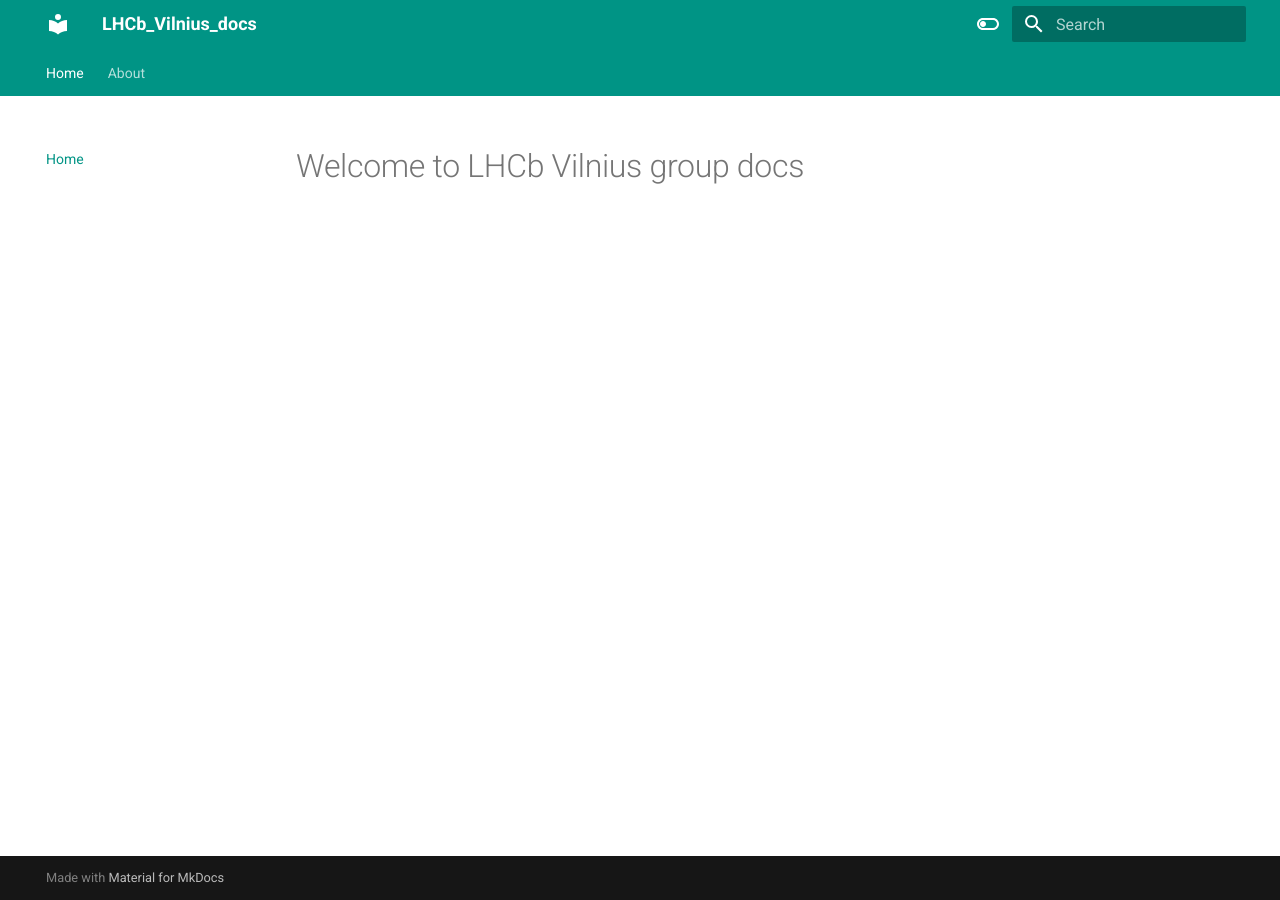
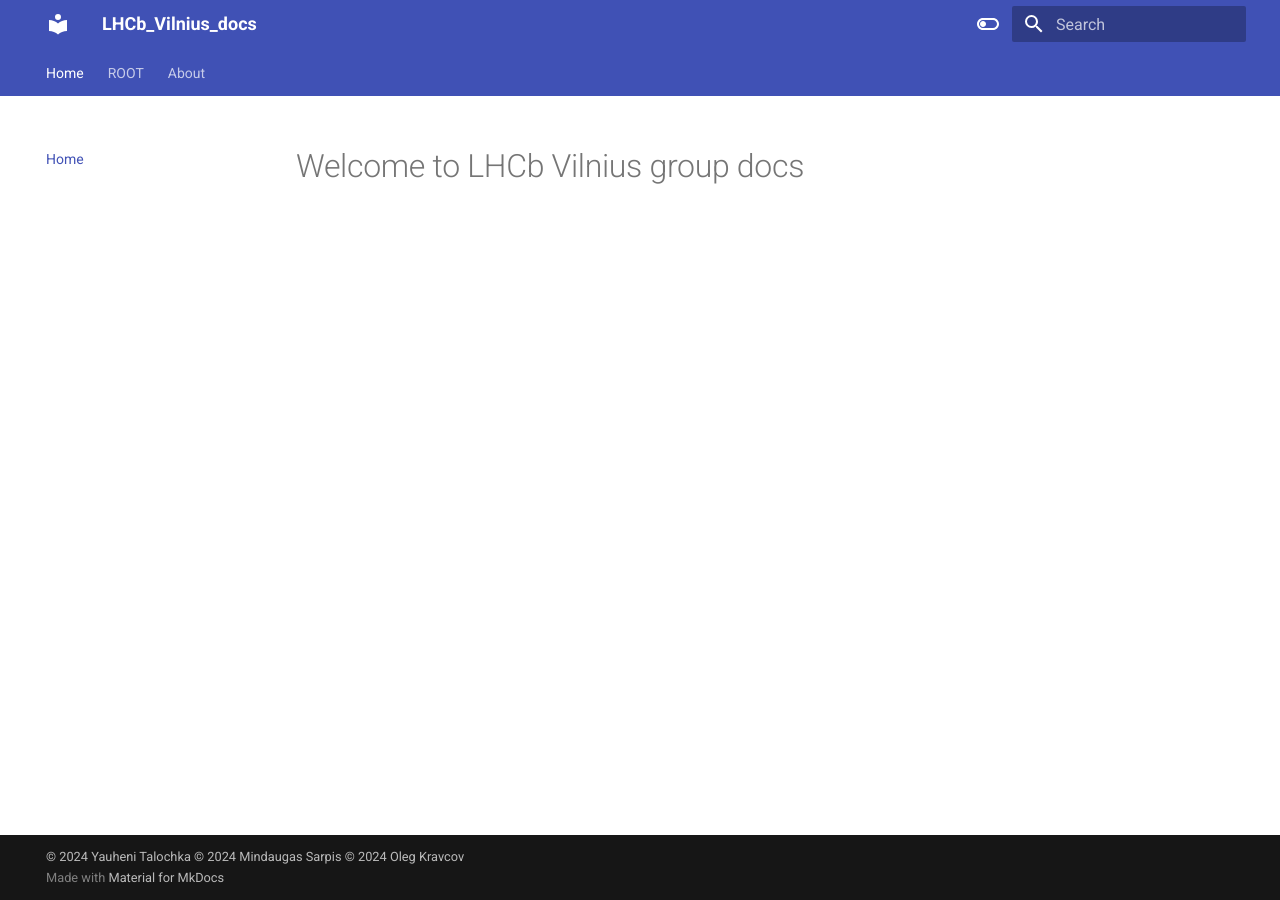
Before and after one commit to YauheniTalochkaN/LHCb_Vilnius_docs, an MkDocs documentation site: the page built from docs/index.md, in a window 1280 px wide. Built offline with MkDocs 1.6.1 and Material for MkDocs 9.7.7, drawn with Linux system fonts in a browser that asks for light colours.

Commit message:
some updates

```diff
--- a/mkdocs.yml
+++ b/mkdocs.yml
@@ -2,6 +2,7 @@ site_name: LHCb_Vilnius_docs
 site_url: https://yauhenitalochkan.github.io/LHCb_Vilnius_docs/
 nav:
   - Home: index.md
+  - ROOT: root.md
   - About: about.md
 theme:
   name: material
@@ -21,11 +22,16 @@ theme:
       toggle:
         icon: material/toggle-switch-off-outline
         name: Switch to dark mode
-      primary: teal
-      accent: purple
+      primary: indigo
+      accent: deep purple
     - scheme: slate
       toggle:
         icon: material/toggle-switch
         name: Switch to light mode
-      primary: teal
-      accent: lime
+      primary: indigo
+      accent: deep purple
+
+copyright: |
+  &copy; 2024 <a href="https://github.com/YauheniTalochkaN"  target="_blank" rel="noopener">Yauheni Talochka</a>
+  &copy; 2024 <a href="https://github.com/MindaugasSarpis"  target="_blank" rel="noopener">Mindaugas Sarpis</a>
+  &copy; 2024 <a href="https://github.com/Tamsta-273C"  target="_blank" rel="noopener">Oleg Kravcov</a>
```
Also changed, not shown: docs/root.md (added, +3 -0 lines).
